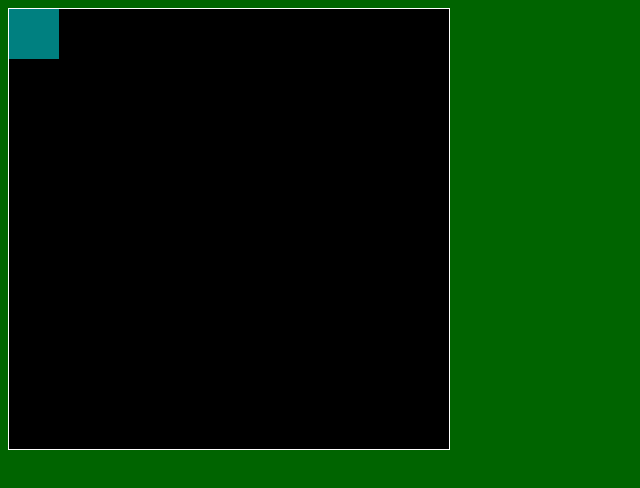
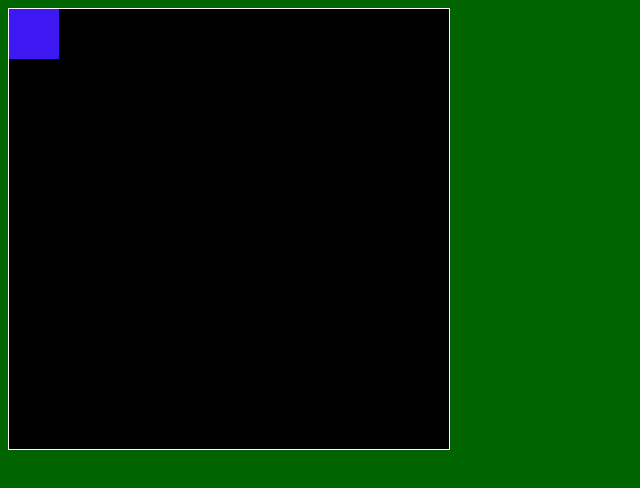
Before and after one commit to Andrea-Navarre/Andrea-Navarre.github.io, a plain HTML site: page asd-projects/walker/index.html in a window 1280 px wide. Shown: the whole page, without its empty margins (0-640 px from the left). Drawn offline with Linux system fonts and the light colour scheme.

Commit message:
saving walker

```diff
--- a/asd-projects/walker/index.css
+++ b/asd-projects/walker/index.css
@@ -11,7 +11,7 @@ body {
   position: relative;
 }
 
-#gameItem {
+#walker1 {
   background-color: teal;
   width: 50px;
   height: 50px;
--- a/asd-projects/walker/index.html
+++ b/asd-projects/walker/index.html
@@ -12,7 +12,7 @@
 
   <body>
     <div id='board'>
-      <div id='gameItem'></div>
+      <div id='walker1'></div>
     </div>
   </body>
 </html>
--- a/asd-projects/walker/index.js
+++ b/asd-projects/walker/index.js
@@ -12,11 +12,35 @@ function runProgram(){
   var FRAMES_PER_SECOND_INTERVAL = 1000 / FRAME_RATE;
 
   // Game Item Objects
+  var KEY = {
+    LEFT: 37,
+    UP: 38,
+    RIGHT: 39,
+    DOWN: 40,
+  };
 
+  var KEY2 = {
+    W: 87,
+    A: 65,
+    S: 83,
+    D: 68,
+  };
+
+  var walker = {
+    positionX: 0,
+    positionY: 0,
+    speedX: 0,
+    speedY: 0,
+  }
 
   // one-time setup
+  var randomColor = "#000000".replace(/0/g, function () {
+    return (~~(Math.random() * 16)).toString(16);
+  });
   var interval = setInterval(newFrame, FRAMES_PER_SECOND_INTERVAL);   // execute newFrame every 0.0166 seconds (60 Frames per second)
-  $(document).on('eventType', handleEvent);                           // change 'eventType' to the type of event you want to handle
+  $(document).on('keydown', handleKeyDown);
+  $(document).on('keyup', handleKeyUp);
+  $("#walker1").css("background-color", randomColor)                            // change 'eventType' to the type of event you want to handle
 
   ////////////////////////////////////////////////////////////////////////////////
   ///////////////////////// CORE LOGIC ///////////////////////////////////////////
@@ -27,20 +51,78 @@ function runProgram(){
   by calling this function and executing the code inside.
   */
   function newFrame() {
-
-
+    repositionGameItem();
+    wallCollision();
+    redrawGameItem();
   }
 
   /*
   Called in response to events.
   */
-  function handleEvent(event) {
+  function handleKeyDown(event) {
+    if (event.which === KEY.LEFT) {
+      console.log("left pressed")
+      walker.speedX = -5
+    } else if (event.which === KEY.RIGHT) {
+      console.log("right pressed")
+      walker.speedX = 5
+    } else if (event.which === KEY.UP) {
+      console.log("up pressed")
+      walker.speedY = -5
+    } else if (event.which === KEY.DOWN) {
+      console.log("down pressed")
+      walker.speedY = 5
+    }
+  }
 
+  function handleKeyUp(event) {
+    if (event.which === KEY.LEFT) {
+      walker.speedX = 0
+    } else if (event.which === KEY.RIGHT) {
+      walker.speedX = 0
+    } else if (event.which === KEY.UP) {
+      walker.speedY = 0
+    } else if (event.which === KEY.DOWN) {
+      walker.speedY = 0
+    }
   }
 
   ////////////////////////////////////////////////////////////////////////////////
   ////////////////////////// HELPER FUNCTIONS ////////////////////////////////////
   ////////////////////////////////////////////////////////////////////////////////
+
+
+  function repositionGameItem() {
+    walker.positionX += walker.speedX
+    walker.positionY += walker.speedY
+  }
+
+  function wallCollision() {
+    if (walker.positionX >= $("#board").width()-50) {
+      walker.positionX = $("#board").width()-50
+      walker.speedX = 0
+    } else if (walker.positionX <= 0) {
+      walker.positionX = 0
+      walker.speedX = 0
+    }
+
+    if (walker.positionY >= $("#board").height()-50) {
+      walker.positionY = $("#board").height()-50;
+      walker.speedY = 0;
+    } else if (walker.positionY <= 0) {
+      walker.positionY = 0;
+      walker.speedY = 0;
+    }
+  }
+
+
+
+
+  function redrawGameItem() {
+    $("#walker1").css("left", walker.positionX)
+    $("#walker1").css("top", walker.positionY)
+  }
+
 
 
   function endGame() {
```
